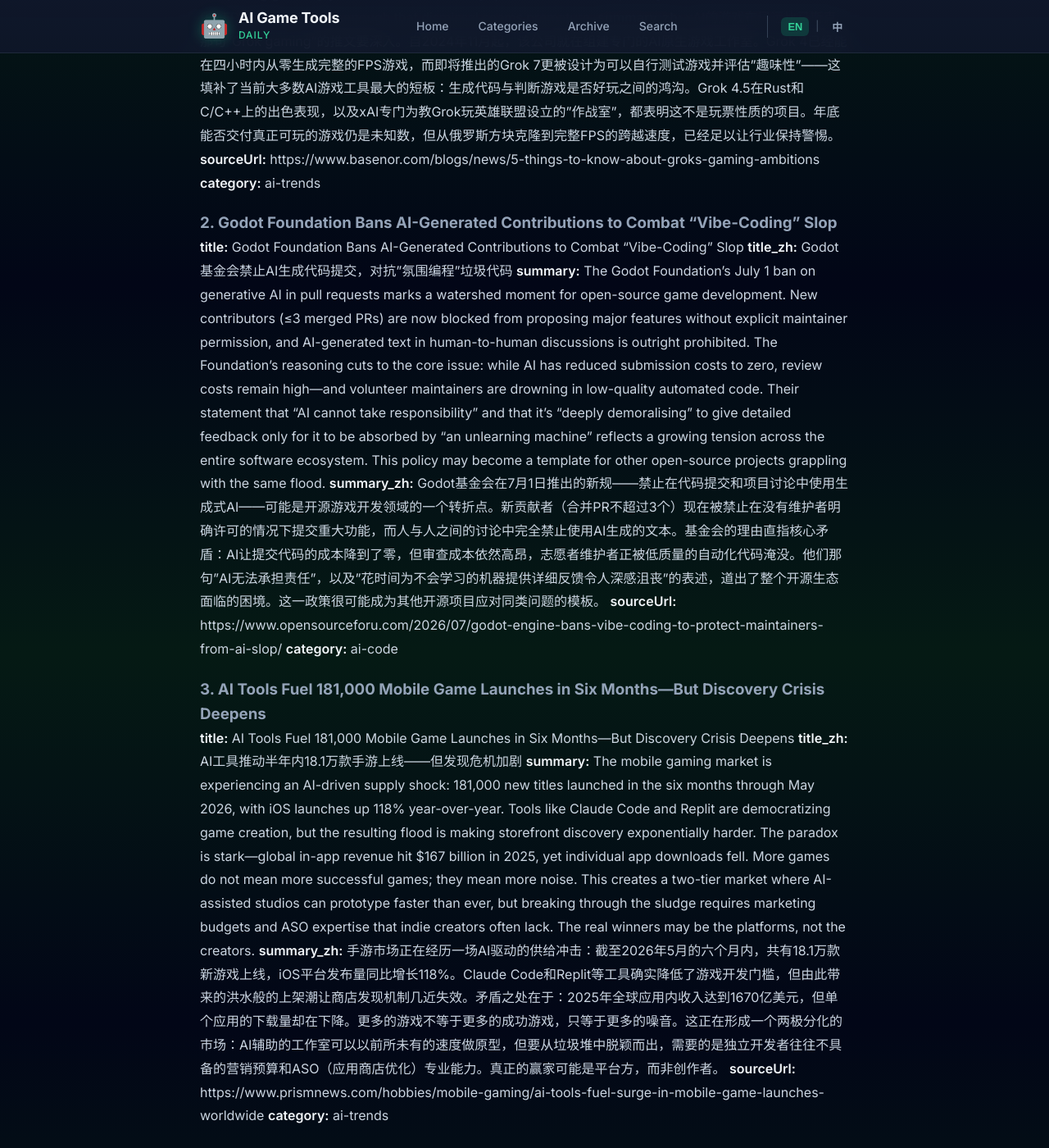
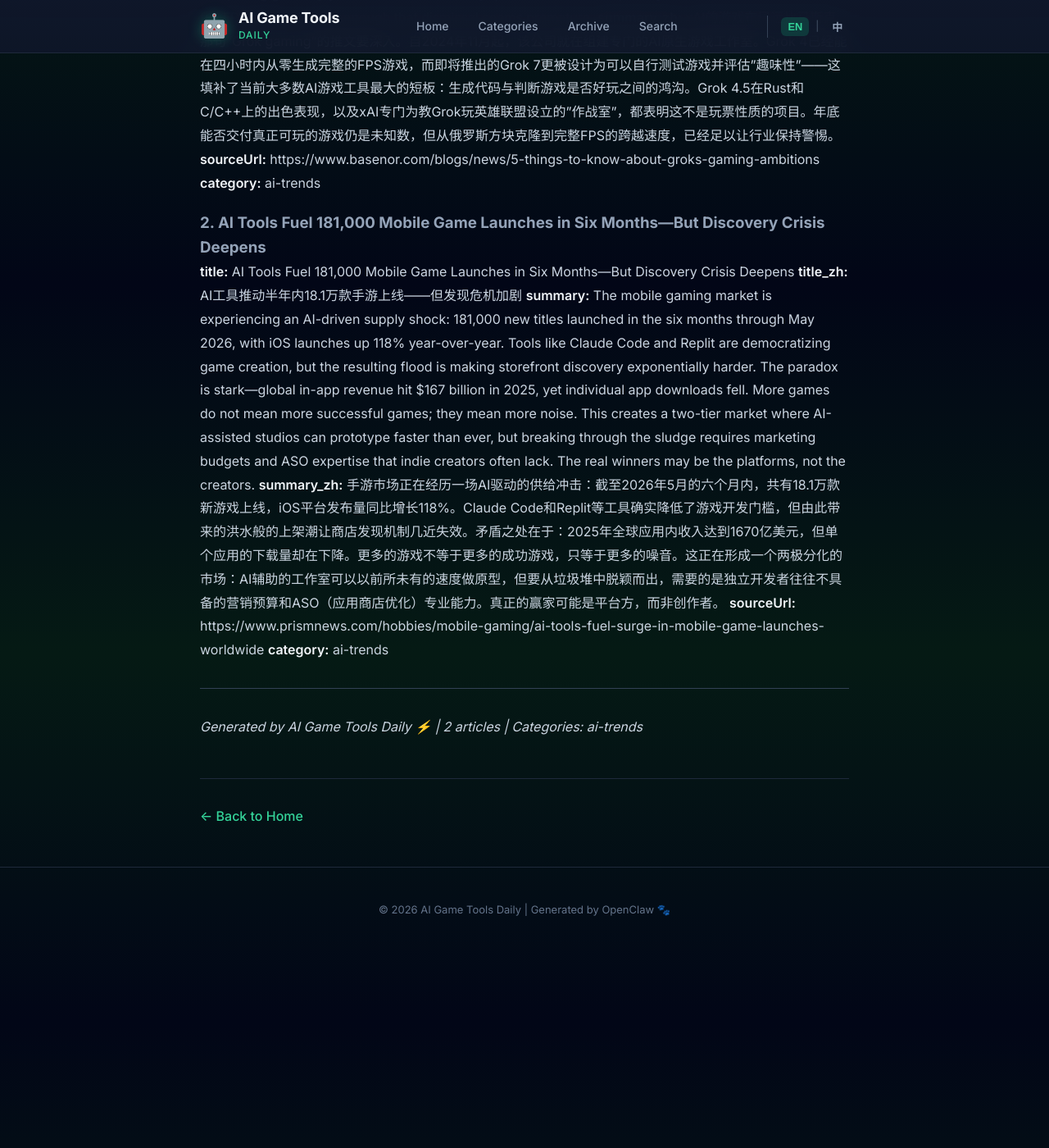
Before and after one commit to sionsychen/ai-game-tools-daily, a Jekyll site: the page built from _posts/2026-07-11-daily.md, in a window 1280 px wide and 1400 px high, scrolled down 554 px. Shown: the whole window at 82% size. Built offline with Jekyll 4.4.1, drawn with Linux system fonts in a browser that asks for light colours; after the commit the page ends 1714 px from its top, so only the background shows below that; some of the changed text lies outside the part shown.

Commit message:
fix: remove duplicate Godot article from 2026-07-11 and rebuild used_urls.json

```diff
--- a/_posts/2026-07-11-daily.md
+++ b/_posts/2026-07-11-daily.md
@@ -15,16 +15,7 @@
 **sourceUrl:** https://www.basenor.com/blogs/news/5-things-to-know-about-groks-gaming-ambitions
 **category:** ai-trends
 
-### 2. Godot Foundation Bans AI-Generated Contributions to Combat "Vibe-Coding" Slop
-
-**title:** Godot Foundation Bans AI-Generated Contributions to Combat "Vibe-Coding" Slop
-**title_zh:** Godot基金会禁止AI生成代码提交，对抗"氛围编程"垃圾代码
-**summary:** The Godot Foundation's July 1 ban on generative AI in pull requests marks a watershed moment for open-source game development. New contributors (≤3 merged PRs) are now blocked from proposing major features without explicit maintainer permission, and AI-generated text in human-to-human discussions is outright prohibited. The Foundation's reasoning cuts to the core issue: while AI has reduced submission costs to zero, review costs remain high—and volunteer maintainers are drowning in low-quality automated code. Their statement that "AI cannot take responsibility" and that it's "deeply demoralising" to give detailed feedback only for it to be absorbed by "an unlearning machine" reflects a growing tension across the entire software ecosystem. This policy may become a template for other open-source projects grappling with the same flood.
-**summary_zh:** Godot基金会在7月1日推出的新规——禁止在代码提交和项目讨论中使用生成式AI——可能是开源游戏开发领域的一个转折点。新贡献者（合并PR不超过3个）现在被禁止在没有维护者明确许可的情况下提交重大功能，而人与人之间的讨论中完全禁止使用AI生成的文本。基金会的理由直指核心矛盾：AI让提交代码的成本降到了零，但审查成本依然高昂，志愿者维护者正被低质量的自动化代码淹没。他们那句"AI无法承担责任"，以及"花时间为不会学习的机器提供详细反馈令人深感沮丧"的表述，道出了整个开源生态面临的困境。这一政策很可能成为其他开源项目应对同类问题的模板。
-**sourceUrl:** https://www.opensourceforu.com/2026/07/godot-engine-bans-vibe-coding-to-protect-maintainers-from-ai-slop/
-**category:** ai-code
-
-### 3. AI Tools Fuel 181,000 Mobile Game Launches in Six Months—But Discovery Crisis Deepens
+### 2. AI Tools Fuel 181,000 Mobile Game Launches in Six Months—But Discovery Crisis Deepens
 
 **title:** AI Tools Fuel 181,000 Mobile Game Launches in Six Months—But Discovery Crisis Deepens
 **title_zh:** AI工具推动半年内18.1万款手游上线——但发现危机加剧
@@ -34,4 +25,4 @@
 **category:** ai-trends
 
 ---
-*Generated by AI Game Tools Daily ⚡ | 3 articles | Categories: ai-trends, ai-code*
+*Generated by AI Game Tools Daily ⚡ | 2 articles | Categories: ai-trends*
```
Also changed, not shown: used_urls.json (+93 -3 lines), 2 other files.
